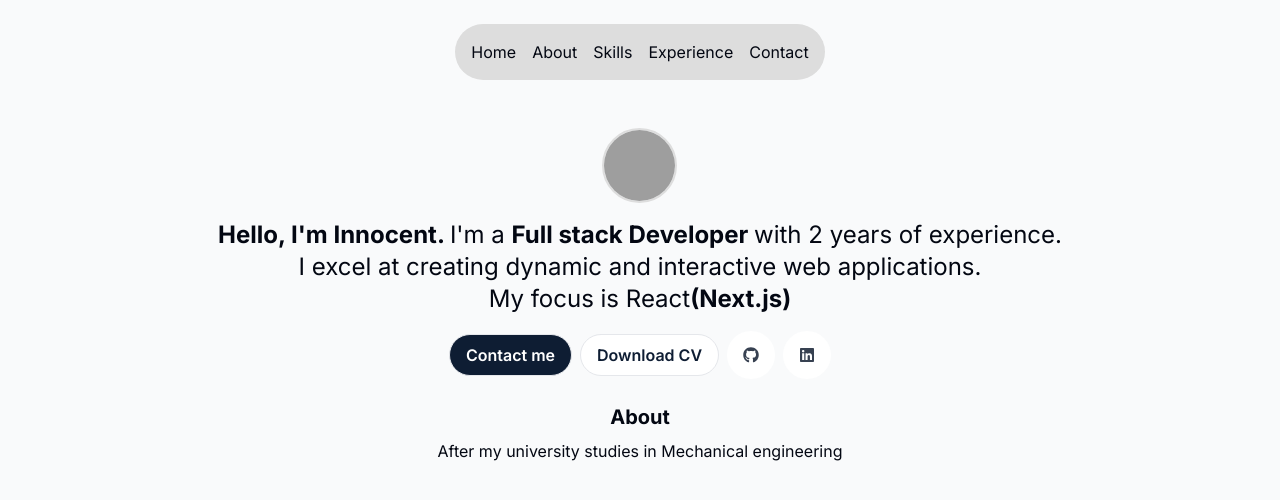
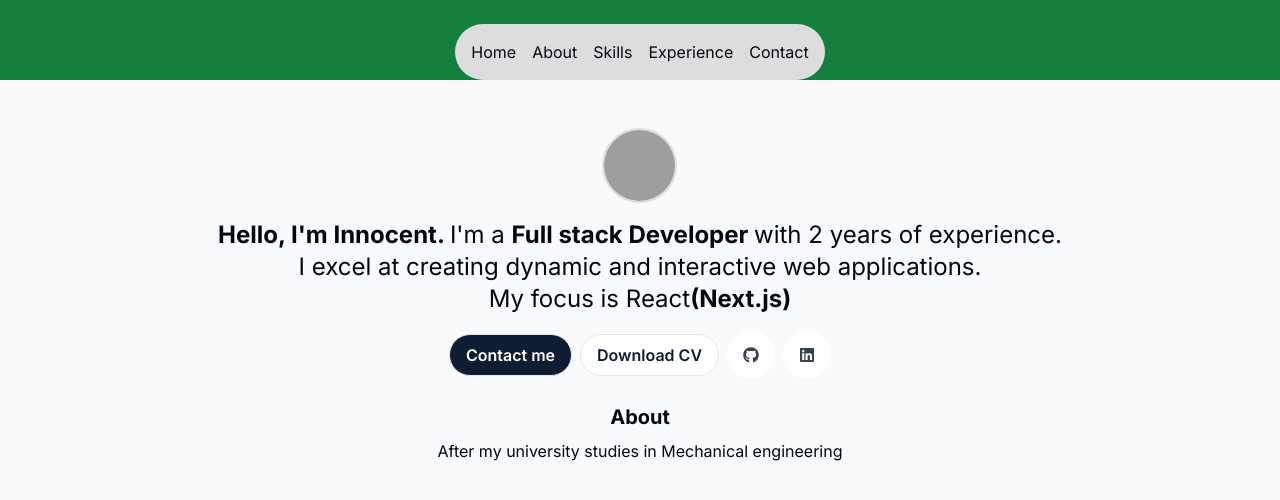
Before and after one commit to Innocent259/portifolio-2, a Next.js app: page / in a window 1280 px wide. Shown: the top 500 px of the page. Built offline with nearby package versions, Linux system fonts and the light colour scheme; grey boxes are pictures that could not be loaded.

Commit message:
Keep Navbar in fixed position

```diff
--- a/components/Navbar.tsx
+++ b/components/Navbar.tsx
@@ -13,7 +13,7 @@ const Navbar: React.FC = () => {
   }
 
   return (
-    <nav className="pt-6">
+    <nav className="pt-6 sticky top-0 z-10 bg-green-700">
       <div className="md:hidden p-2 text-3xl">
         {menu ? (
           <button
```
